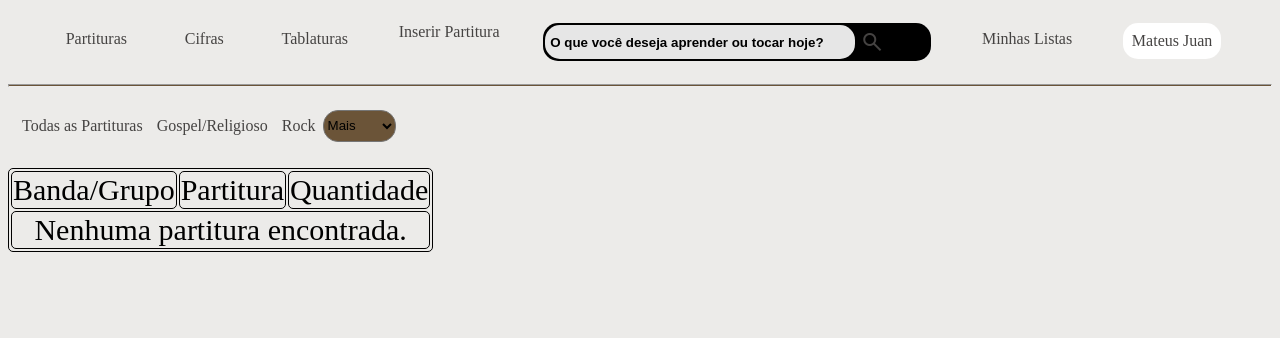
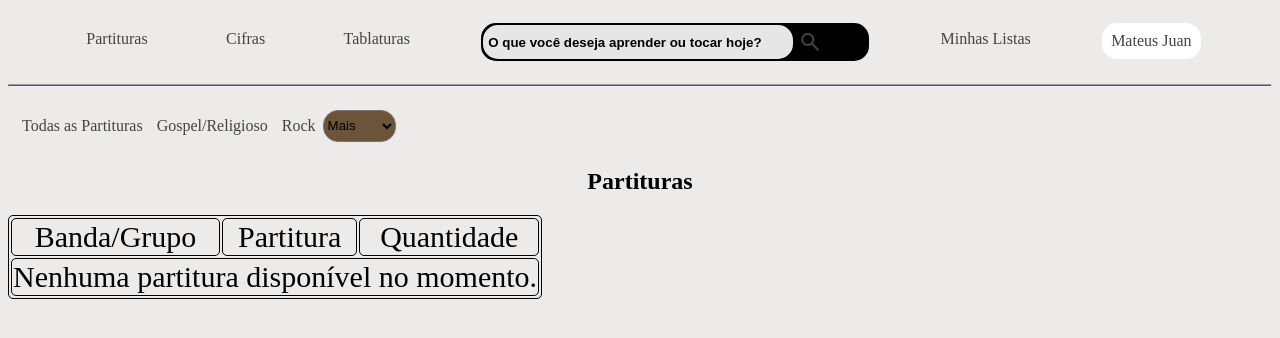
Before and after one commit to MateusJuan/art-music, a Flask app: page / in a window 1280 px wide. Shown: the top 338 px of the page. Run offline with Flask 3, Linux system fonts and the light colour scheme; a user stored in the database is signed in; data that the repository does not hold is empty.

Commit message:
08/12/2024

```diff
--- a/app.py
+++ b/app.py
@@ -1,4 +1,4 @@
-from flask import Flask, render_template, request, redirect, url_for, session, jsonify, flash
+from flask import Flask, render_template, request, redirect, url_for, session, flash
 import os
 from datetime import timedelta
 from supabase import create_client, Client
@@ -8,20 +8,17 @@ from dotenv import load_dotenv
 # Carregar variáveis de ambiente de um arquivo .env
 load_dotenv()
 
-app = Flask(__name__, static_folder='static')
+app = Flask(__name__)
 app.secret_key = os.urandom(24)
-
 app.config['PERMANENT_SESSION_LIFETIME'] = timedelta(days=7)
 
-# Carregar as variáveis de ambiente
+# Configuração do Supabase
 url = os.getenv("SUPABASE_URL", "https://zhuyytyhkmahjohqbsqd.supabase.co")
 key = os.getenv("SUPABASE_KEY", "eyJhbGciOiJIUzI1NiIsInR5cCI6IkpXVCJ9.eyJpc3MiOiJzdXBhYmFzZSIsInJlZiI6InpodXl5dHloa21haGpvaHFic3FkIiwicm9sZSI6ImFub24iLCJpYXQiOjE3MzI4Nzg4NTMsImV4cCI6MjA0ODQ1NDg1M30.cyD6WqNNuGI4kPhtYSjBJ5TNennRxCnizcTrbRH-ufM")
 supabase: Client = create_client(url, key)
 
-# Função para verificar se o usuário está logado antes de cada requisição
 @app.before_request
 def verificar_login():
-    # Se o usuário não estiver logado, redireciona para o login, exceto nas rotas 'login' e 'criar_conta'
     if 'nome' not in session and request.endpoint not in ['login', 'criar_conta']:
         return redirect(url_for('login'))
 
@@ -33,27 +30,18 @@ def criar_conta():
         senha = request.form['senha']
         senha_confirmacao = request.form['senha_confirmacao']
 
-        # Verifique se as senhas coincidem
         if senha != senha_confirmacao:
             flash("As senhas não coincidem.", "error")
             return redirect(url_for('criar_conta'))
 
-        # Verifique se o email já existe
         response = supabase.table('usuarios').select('id').eq('email', email).execute()
         if response.data:
             flash("Este email já está registrado.", "error")
             return redirect(url_for('criar_conta'))
 
-        # Criptografe a senha
         senha_hash = generate_password_hash(senha)
 
-        # Salve o usuário no banco de dados
-        data = {
-            'nome': nome,
-            'email': email,
-            'senha': senha_hash
-        }
-
+        data = {'nome': nome, 'email': email, 'senha': senha_hash}
         try:
             supabase.table('usuarios').insert([data]).execute()
             flash("Conta criada com sucesso!", "success")
@@ -63,63 +51,6 @@ def criar_conta():
             return redirect(url_for('criar_conta'))
 
     return render_template('criarconta.html')
-
-@app.route('/upload', methods=['POST'])
-def upload():
-    if 'file' not in request.files:
-        return jsonify({'error': 'No file part'}), 400
-
-    file = request.files['file']
-
-    if file.filename == '':
-        return jsonify({'error': 'No selected file'}), 400
-
-    # Implementar upload do arquivo aqui...
-
-    return jsonify({'message': f'File {file.filename} carregado com sucesso!'}), 200
-
-@app.route('/partituras/<estilo>')
-def partituras_por_estilo(estilo):
-    partituras = buscar_partituras(estilo=estilo)
-    return render_template('partituras.html', partituras=partituras, estilo=estilo)
-
-@app.route('/inserir_partitura', methods=['GET', 'POST'])
-def inserir_partitura():
-    if 'nome' not in session:
-        return redirect(url_for('login'))
-
-    if request.method == 'POST':
-        estilo_musical = request.form.get('estilo_musical')
-        file = request.files.get('arquivo_pdf')
-
-        if not file:
-            flash("Nenhum arquivo selecionado.", "error")
-            return redirect(url_for('inserir_partitura'))
-
-        if not estilo_musical:
-            flash("O estilo musical é obrigatório.", "error")
-            return redirect(url_for('inserir_partitura'))
-
-        # Realiza o upload do arquivo para o Supabase Storage
-        bucket = supabase.storage.from_('art-music')
-        file_path_in_bucket = f"partituras/{file.filename}"
-
-        try:
-            bucket.upload(file_path_in_bucket, file)
-            # Salvar o caminho do arquivo e o estilo musical no banco de dados
-            data = {
-                'arquivo_pdf': file_path_in_bucket,
-                'estilo_musical': estilo_musical
-            }
-
-            response = supabase.table('partituras').insert([data]).execute()
-            flash("Partitura inserida com sucesso!", "success")
-        except Exception as e:
-            flash(f"Erro ao inserir partitura: {str(e)}", "error")
-
-        return redirect(url_for('home'))
-
-    return render_template('inserir_partitura.html')
 
 @app.route('/login', methods=['GET', 'POST'])
 def login():
@@ -148,10 +79,7 @@ def home():
         return redirect(url_for('login'))
 
     nome = session['nome']
-
-    partituras = buscar_partituras()  # Agora retornando partituras com URLs assinadas
-
-    return render_template('index.html', nome=nome, partituras=partituras)
+    return render_template('index.html', nome=nome)
 
 @app.route('/trocarSenha', methods=['GET', 'POST'])
 def trocarSenha():
@@ -164,23 +92,17 @@ def trocarSenha():
         confirmar_nova_senha = request.form['confirmar_nova_senha']
 
         response = supabase.table('usuarios').select('senha').eq('id', session['usuario_id']).execute()
-
         if not response.data:
             flash("Erro ao localizar o usuário.", "error")
             return redirect(url_for('trocarSenha'))
 
         senha_armazenada = response.data[0]['senha']
-
         if not check_password_hash(senha_armazenada, senha_atual):
             flash("Senha atual incorreta.", "error")
             return redirect(url_for('trocarSenha'))
 
         if nova_senha != confirmar_nova_senha:
             flash("A nova senha e a confirmação não coincidem.", "error")
-            return redirect(url_for('trocarSenha'))
-
-        if not is_password_strong(nova_senha):
-            flash("A nova senha não atende aos critérios de segurança.", "error")
             return redirect(url_for('trocarSenha'))
 
         nova_senha_hash = generate_password_hash(nova_senha, method='pbkdf2:sha256')
@@ -207,37 +129,32 @@ def perfil():
     usuario_id = session['usuario_id']
     return render_template('perfil.html', nome=nome, email=email, id=usuario_id)
 
-def is_password_strong(password):
-    return bool(re.match(r'^(?=.*[A-Z])(?=.*[a-z])(?=.*\d)[A-Za-z\d]{8,}$', password))
 
-def buscar_partituras(estilo=None):
-    try:
-        query = supabase.table('partituras').select('arquivo_pdf')
-        if estilo and estilo != 'Todos':
-            query = query.eq('estilo_musical', estilo)
+@app.route('/inserir_partitura', methods=['GET', 'POST'])
+def inserir_partitura():
+    if request.method == 'POST':
+        # Lógica para lidar com a inserção de partitura
+        titulo = request.form['titulo']
+        compositor = request.form['compositor']
+        genero = request.form['genero']
 
-        response = query.execute()
-        partituras = response.data if response.data else []
+        # Exemplo de dados a serem inseridos no banco
+        dados_partitura = {
+            'titulo': titulo,
+            'compositor': compositor,
+            'genero': genero,
+            'usuario_id': session['usuario_id'],  # Associa à conta do usuário logado
+        }
 
-        for partitura in partituras:
-            arquivo_url = partitura['arquivo_pdf']
-            signed_url, error = get_signed_url(arquivo_url)
-            if signed_url:
-                partitura['arquivo_pdf'] = signed_url
-            else:
-                partitura['arquivo_pdf'] = None  # Em caso de erro ao gerar a URL assinada
-        return partituras
-    except Exception as e:
-        return {'error': str(e)}
+        try:
+            supabase.table('partituras').insert([dados_partitura]).execute()
+            flash("Partitura inserida com sucesso!", "success")
+            return redirect(url_for('home'))
+        except Exception as e:
+            flash(f"Erro ao inserir partitura: {str(e)}", "error")
+            return redirect(url_for('inserir_partitura'))
 
-def get_signed_url(file_path_in_bucket, expiration_time=604800):
-    bucket_name = 'art-music'
-
-    signed_url_result = supabase.storage.from_(bucket_name).create_signed_url(file_path_in_bucket, expiration_time)
-
-    if signed_url_result.error:
-        return None, signed_url_result.error
-    return signed_url_result.data['signed_url'], None
+    return render_template('inserir_partitura.html')
 
 if __name__ == '__main__':
     app.run(debug=True)
--- a/templates/index.html
+++ b/templates/index.html
@@ -11,7 +11,7 @@
 <body>
     <ul class="abas_ul">
         <!-- Links de navegação -->
-        <a href="{{ url_for('partituras_por_estilo', estilo='Todos') }}" class="abas_a" id="abas_a1">
+        <a href="#" class="abas_a" id="abas_a1">
             <li class="abas">Partituras</li>
         </a>
         <a href="cifras.html" class="abas_a" id="abas_a2">
@@ -20,7 +20,7 @@
         <a href="#" class="abas_a" id="abas_a3">
             <li class="abas">Tablaturas</li>
         </a>
-        <a href="{{ url_for('inserir_partitura') }}" class="abas_a1">Inserir Partitura</a>
+        <!--<a href="{{ url_for('inserir_partitura') }}" class="abas_a1">Inserir Partitura</a>-->
 
         <!-- Barra de pesquisa -->
         <div class="abas_pesquisar">
@@ -59,13 +59,13 @@
     <!-- Menu de estilos de partituras -->
     <ul class="tipos_ul">
         <li class="tipos_li" id="todos_li1">
-            <a href="{{ url_for('partituras_por_estilo', estilo='Todos') }}" class="abas_a" id="abas_a1">Todas as Partituras</a>
+            <a href="#" class="abas_a" id="abas_a1">Todas as Partituras</a>
         </li>
         <li class="tipos_li">
-            <a href="{{ url_for('partituras_por_estilo', estilo='Gospel/Religioso') }}">Gospel/Religioso</a>
+            <a href="#">Gospel/Religioso</a>
         </li>
         <li class="tipos_li">
-            <a href="{{ url_for('partituras_por_estilo', estilo='Rock') }}">Rock</a>
+            <a href="#">Rock</a>
         </li>
         <select name="Mais" id="mais_estilos">
             <option value="0">Mais</option>
@@ -75,8 +75,9 @@
         </select>
     </ul>
 
+    <!-- Conteúdo principal (apenas estrutura básica mantida) -->
     <div class="partituras-container">
-        <h2>{{ estilo }}</h2>
+        <h2>Partituras</h2>
         <table>
             <thead>
                 <tr>
@@ -86,19 +87,7 @@
                 </tr>
             </thead>
             <tbody>
-                {% for partitura in partituras %}
-                    <tr>
-                        <td>{{ partitura.banda_grupo }}</td>
-                        <td>
-                            <a href="{{ url_for('static', filename='PDF_PARTITURAS/' + partitura.arquivo_pdf) }}" target="_blank">
-                                {{ partitura.arquivo_pdf.split('/')[-1] }}
-                            </a>
-                        </td>
-                        <td>{{ partitura.quantidade }}</td>
-                    </tr>
-                {% else %}
-                    <tr><td colspan="3">Nenhuma partitura encontrada.</td></tr>
-                {% endfor %}
+                <tr><td colspan="3">Nenhuma partitura disponível no momento.</td></tr>
             </tbody>
         </table>
     </div>
```
